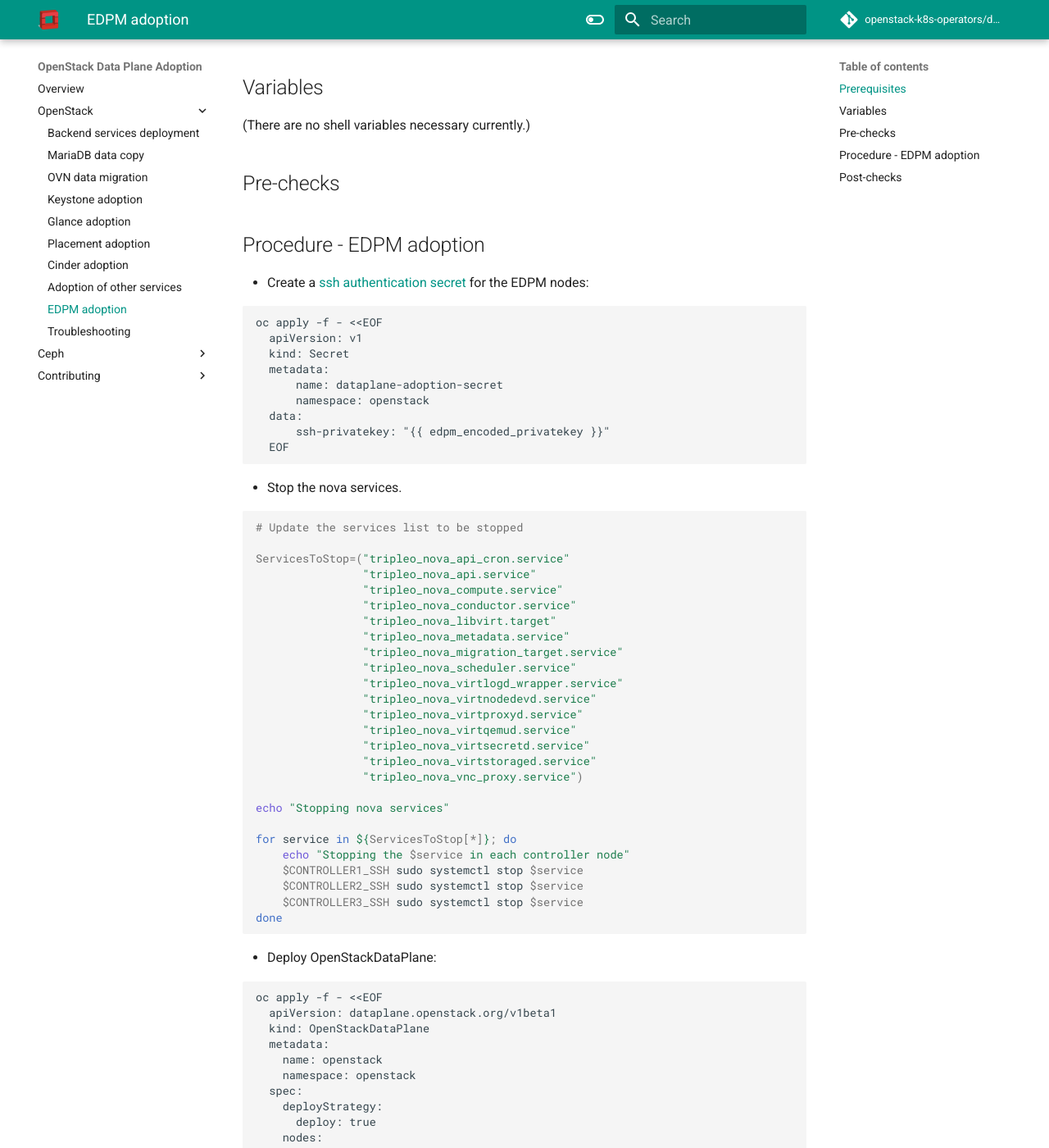
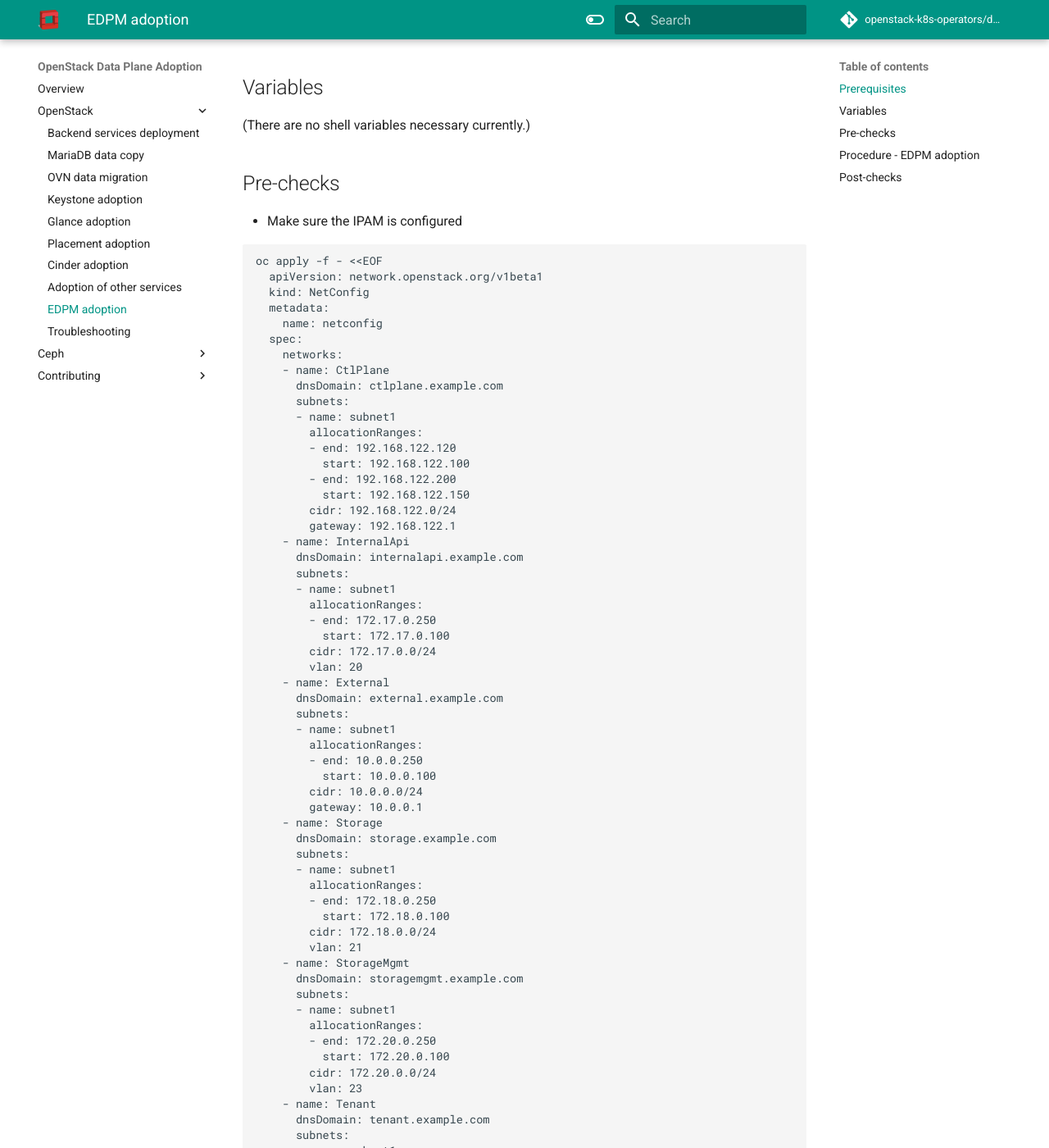
Before and after one commit to openstack-k8s-operators/data-plane-adoption, an MkDocs documentation site: the page built from docs/openstack/edpm_adoption.md, in a window 1280 px wide and 1400 px high, scrolled down 207 px. Shown: the whole window at 82% size. Built offline with MkDocs 1.6.1 and Material for MkDocs 9.7.7, drawn with Linux system fonts in a browser that asks for light colours; comment, search, counter and statistics services are not loaded; the version menu is left out; some of the changed text lies outside the part shown.

Commit message:
Update dataplane CR
Signed-off-by: Fabricio Aguiar <fabricio.aguiar@gmail.com>

````diff
--- a/docs/openstack/edpm_adoption.md
+++ b/docs/openstack/edpm_adoption.md
@@ -9,6 +9,75 @@
 (There are no shell variables necessary currently.)
 
 ## Pre-checks
+
+* Make sure the IPAM is configured
+
+```
+oc apply -f - <<EOF
+  apiVersion: network.openstack.org/v1beta1
+  kind: NetConfig
+  metadata:
+    name: netconfig
+  spec:
+    networks:
+    - name: CtlPlane
+      dnsDomain: ctlplane.example.com
+      subnets:
+      - name: subnet1
+        allocationRanges:
+        - end: 192.168.122.120
+          start: 192.168.122.100
+        - end: 192.168.122.200
+          start: 192.168.122.150
+        cidr: 192.168.122.0/24
+        gateway: 192.168.122.1
+    - name: InternalApi
+      dnsDomain: internalapi.example.com
+      subnets:
+      - name: subnet1
+        allocationRanges:
+        - end: 172.17.0.250
+          start: 172.17.0.100
+        cidr: 172.17.0.0/24
+        vlan: 20
+    - name: External
+      dnsDomain: external.example.com
+      subnets:
+      - name: subnet1
+        allocationRanges:
+        - end: 10.0.0.250
+          start: 10.0.0.100
+        cidr: 10.0.0.0/24
+        gateway: 10.0.0.1
+    - name: Storage
+      dnsDomain: storage.example.com
+      subnets:
+      - name: subnet1
+        allocationRanges:
+        - end: 172.18.0.250
+          start: 172.18.0.100
+        cidr: 172.18.0.0/24
+        vlan: 21
+    - name: StorageMgmt
+      dnsDomain: storagemgmt.example.com
+      subnets:
+      - name: subnet1
+        allocationRanges:
+        - end: 172.20.0.250
+          start: 172.20.0.100
+        cidr: 172.20.0.0/24
+        vlan: 23
+    - name: Tenant
+      dnsDomain: tenant.example.com
+      subnets:
+      - name: subnet1
+        allocationRanges:
+        - end: 172.19.0.250
+          start: 172.19.0.100
+        cidr: 172.19.0.0/24
+        vlan: 22
+EOF
+```
 
 ## Procedure - EDPM adoption
 
@@ -66,7 +135,6 @@
     kind: OpenStackDataPlane
     metadata:
       name: openstack
-      namespace: openstack
     spec:
       deployStrategy:
         deploy: true
@@ -77,13 +145,19 @@
             deploy: false
           hostName: standalone
           node:
-            ansibleSSHPrivateKeySecret: dataplane-adoption-secret
             ansibleVars: |
               ctlplane_ip: {{ edpm_node_ip }}
-              internal_api_ip: 172.17.0.100
-              storage_ip: 172.18.0.100
-              tenant_ip: 172.19.0.100
-              fqdn_internal_api: '{{'{{ ansible_fqdn }}'}}'
+            networks:
+            - defaultRoute: true
+              fixedIP: {{ edpm_node_ip }}
+              name: CtlPlane
+              subnetName: subnet1
+            - name: InternalApi
+              subnetName: subnet1
+            - name: Storage
+              subnetName: subnet1
+            - name: Tenant
+              subnetName: subnet1
           role: edpmadoption
       roles:
         edpmadoption:
@@ -190,16 +242,8 @@
               edpm_sshd_configure_firewall: true
               edpm_sshd_allowed_ranges: ['192.168.122.0/24']
               # SELinux module
-              edpm_selinux_mode: permissive
-              edpm_hosts_entries_undercloud_hosts_entries: []
-              # edpm_hosts_entries role
-              edpm_hosts_entries_extra_hosts_entries:
-              - 172.17.0.80 glance-internal.openstack.svc neutron-internal.openstack.svc cinder-internal.openstack.svc nova-internal.openstack.svc placement-internal.openstack.svc keystone-internal.openstack.svc
-              - 172.17.0.85 rabbitmq.openstack.svc
-              - 172.17.0.86 rabbitmq-cell1.openstack.svc
-              edpm_hosts_entries_vip_hosts_entries: []
-              hosts_entries: []
-              hosts_entry: []
+              edpm_selinux_mode: enforcing
+              plan: overcloud
     EOF
   ```
 Note: Role vars will be inherited by nodes, more details [here](https://openstack-k8s-operators.github.io/dataplane-operator/inheritance/)
````
Also changed, not shown: other parts of docs/openstack/edpm_adoption.md (+1 -23 lines), 1 other file.
